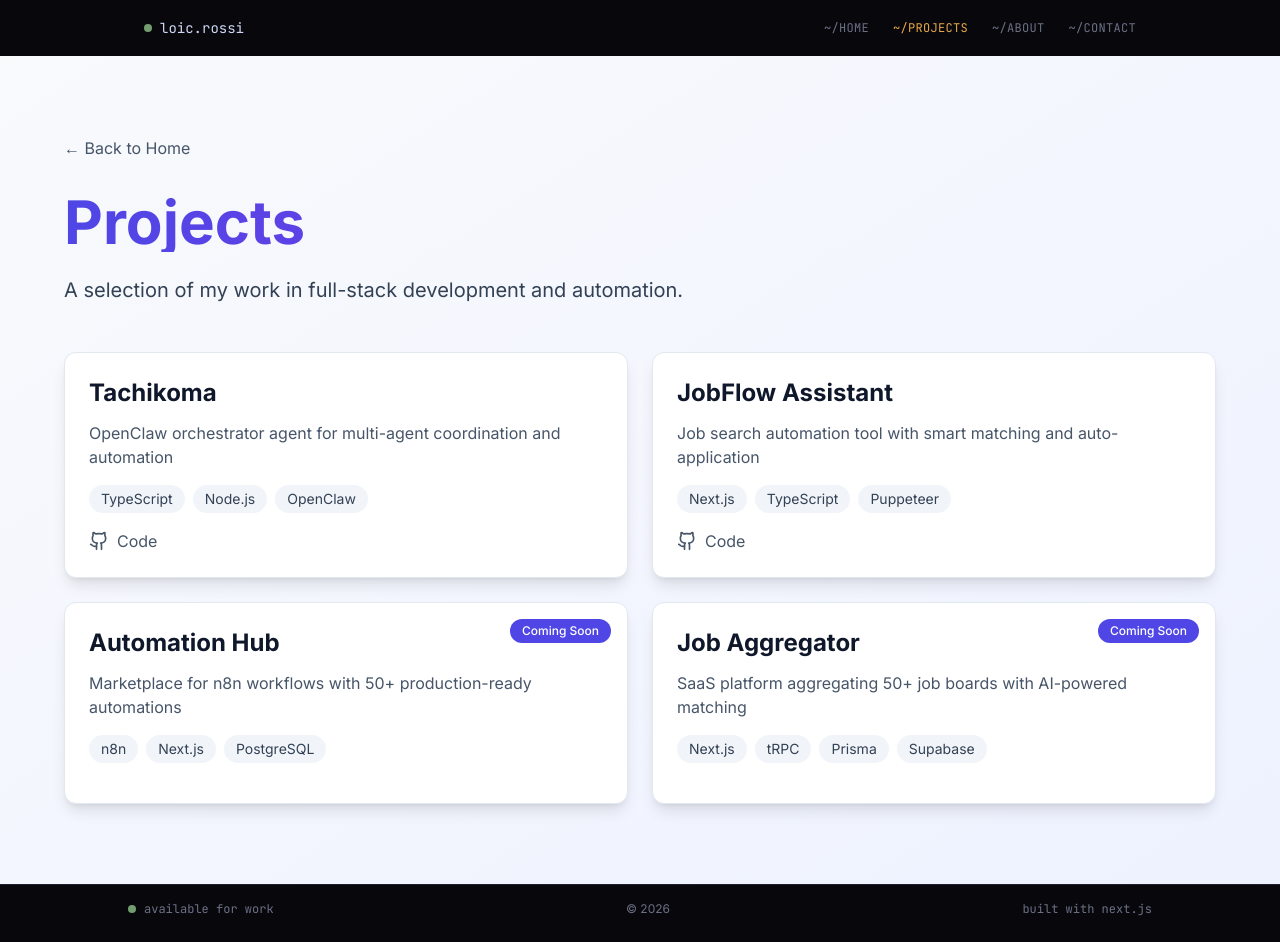
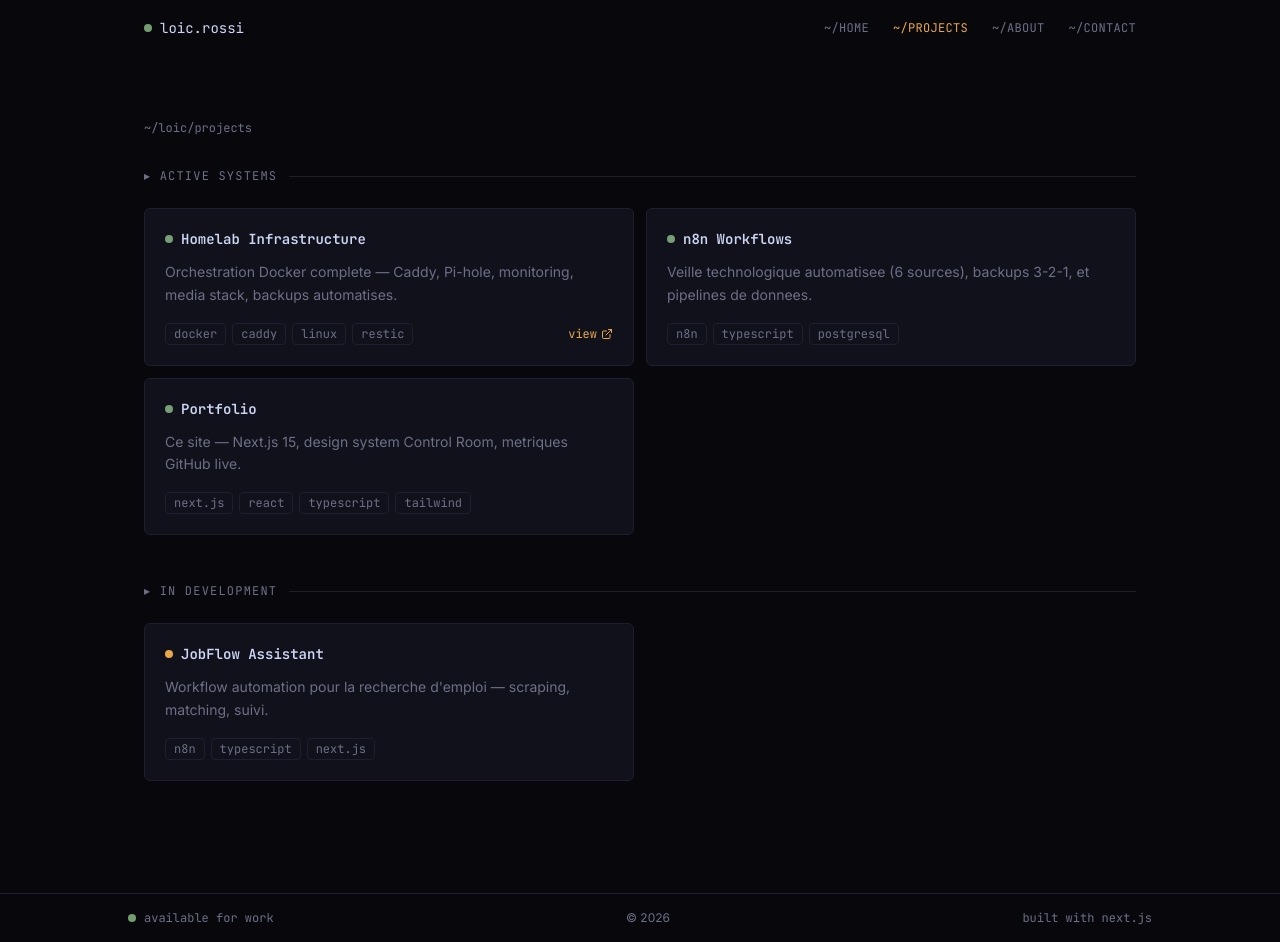
Before and after one commit to Mars375/full-stack-portfolio, a Next.js app: page /projects in a window 1280 px wide. Built offline with nearby package versions, Linux system fonts and the light colour scheme.

Commit message:
feat: rebuild projects page with status grouping and stagger animation

```diff
--- a/src/app/projects/page.tsx
+++ b/src/app/projects/page.tsx
@@ -1,129 +1,42 @@
-'use client'
+import type { Metadata } from 'next'
+import { projects } from '@/lib/const'
+import { SectionHeader } from '@/components/SectionHeader'
+import { ProjectsAnimated } from './projects-animated'
 
-import { motion } from 'framer-motion'
-import { ExternalLink, Github } from 'lucide-react'
-import Link from 'next/link'
-
-const projects = [
-  {
-    title: 'Tachikoma',
-    description: 'OpenClaw orchestrator agent for multi-agent coordination and automation',
-    tech: ['TypeScript', 'Node.js', 'OpenClaw'],
-    github: 'https://github.com/Mars375/Tachikoma',
-    demo: null,
-  },
-  {
-    title: 'JobFlow Assistant',
-    description: 'Job search automation tool with smart matching and auto-application',
-    tech: ['Next.js', 'TypeScript', 'Puppeteer'],
-    github: 'https://github.com/Mars375/jobflow-assistant',
-    demo: null,
-  },
-  {
-    title: 'Automation Hub',
-    description: 'Marketplace for n8n workflows with 50+ production-ready automations',
-    tech: ['n8n', 'Next.js', 'PostgreSQL'],
-    github: null,
-    demo: null,
-    comingSoon: true,
-  },
-  {
-    title: 'Job Aggregator',
-    description: 'SaaS platform aggregating 50+ job boards with AI-powered matching',
-    tech: ['Next.js', 'tRPC', 'Prisma', 'Supabase'],
-    github: null,
-    demo: null,
-    comingSoon: true,
-  },
-]
+export const metadata: Metadata = {
+  title: 'Projects',
+  description: 'Active systems, projects in development, and planned builds.',
+}
 
 export default function ProjectsPage() {
+  const active = projects.filter((p) => p.status === 'active')
+  const inDev = projects.filter((p) => p.status === 'in_development')
+  const planned = projects.filter((p) => p.status === 'planned')
+
   return (
-    <main className="min-h-screen bg-gradient-to-br from-slate-50 to-indigo-50 dark:from-slate-950 dark:to-indigo-950">
-      <section className="container mx-auto px-4 py-20">
-        <motion.div
-          initial={{ opacity: 0, y: 20 }}
-          animate={{ opacity: 1, y: 0 }}
-          className="max-w-6xl mx-auto"
-        >
-          <Link
-            href="/"
-            className="inline-flex items-center text-slate-600 dark:text-slate-400 hover:text-indigo-600 dark:hover:text-indigo-400 mb-8 transition-colors"
-          >
-            ← Back to Home
-          </Link>
+    <div className="max-w-5xl mx-auto px-4 py-16">
+      <p className="font-mono text-xs text-muted mb-8">~/loic/projects</p>
 
-          <h1 className="text-5xl md:text-6xl font-bold mb-6 bg-clip-text text-transparent bg-gradient-to-r from-indigo-600 to-purple-600 dark:from-indigo-400 dark:to-purple-400">
-            Projects
-          </h1>
+      {active.length > 0 && (
+        <section className="mb-12">
+          <SectionHeader label="ACTIVE SYSTEMS" />
+          <ProjectsAnimated projects={active} />
+        </section>
+      )}
 
-          <p className="text-xl text-slate-700 dark:text-slate-300 mb-12">
-            A selection of my work in full-stack development and automation.
-          </p>
+      {inDev.length > 0 && (
+        <section className="mb-12">
+          <SectionHeader label="IN DEVELOPMENT" />
+          <ProjectsAnimated projects={inDev} />
+        </section>
+      )}
 
-          <div className="grid gap-6 md:grid-cols-2">
-            {projects.map((project, i) => (
-              <motion.div
-                key={project.title}
-                initial={{ opacity: 0, y: 20 }}
-                animate={{ opacity: 1, y: 0 }}
-                transition={{ delay: i * 0.1 }}
-                className="group relative bg-white dark:bg-slate-900 rounded-xl p-6 shadow-lg hover:shadow-xl transition-all border border-slate-200 dark:border-slate-800"
-              >
-                {project.comingSoon && (
-                  <div className="absolute top-4 right-4 px-3 py-1 bg-indigo-600 text-white text-xs font-medium rounded-full">
-                    Coming Soon
-                  </div>
-                )}
-
-                <h3 className="text-2xl font-bold mb-3 text-slate-900 dark:text-slate-100">
-                  {project.title}
-                </h3>
-
-                <p className="text-slate-600 dark:text-slate-400 mb-4">
-                  {project.description}
-                </p>
-
-                <div className="flex flex-wrap gap-2 mb-4">
-                  {project.tech.map((t) => (
-                    <span
-                      key={t}
-                      className="px-3 py-1 bg-slate-100 dark:bg-slate-800 text-slate-700 dark:text-slate-300 text-sm rounded-full"
-                    >
-                      {t}
-                    </span>
-                  ))}
-                </div>
-
-                <div className="flex gap-3">
-                  {project.github && (
-                    <a
-                      href={project.github}
-                      target="_blank"
-                      rel="noopener noreferrer"
-                      className="flex items-center gap-2 text-slate-600 dark:text-slate-400 hover:text-indigo-600 dark:hover:text-indigo-400 transition-colors"
-                    >
-                      <Github className="w-5 h-5" />
-                      Code
-                    </a>
-                  )}
-                  {project.demo && (
-                    <a
-                      href={project.demo}
-                      target="_blank"
-                      rel="noopener noreferrer"
-                      className="flex items-center gap-2 text-slate-600 dark:text-slate-400 hover:text-indigo-600 dark:hover:text-indigo-400 transition-colors"
-                    >
-                      <ExternalLink className="w-5 h-5" />
-                      Demo
-                    </a>
-                  )}
-                </div>
-              </motion.div>
-            ))}
-          </div>
-        </motion.div>
-      </section>
-    </main>
+      {planned.length > 0 && (
+        <section className="mb-12">
+          <SectionHeader label="PLANNED" />
+          <ProjectsAnimated projects={planned} />
+        </section>
+      )}
+    </div>
   )
 }
--- /dev/null
+++ b/src/app/projects/projects-animated.tsx
@@ -0,0 +1,23 @@
+'use client'
+
+import { motion } from 'framer-motion'
+import { ProjectCard } from '@/components/ProjectCard'
+import type { Project } from '@/lib/const'
+
+export function ProjectsAnimated({ projects }: { projects: Project[] }) {
+  return (
+    <div className="grid gap-3 md:grid-cols-2">
+      {projects.map((project, i) => (
+        <motion.div
+          key={project.title}
+          initial={{ opacity: 0, y: 15 }}
+          whileInView={{ opacity: 1, y: 0 }}
+          viewport={{ once: true }}
+          transition={{ delay: i * 0.1, duration: 0.4 }}
+        >
+          <ProjectCard project={project} />
+        </motion.div>
+      ))}
+    </div>
+  )
+}
```
